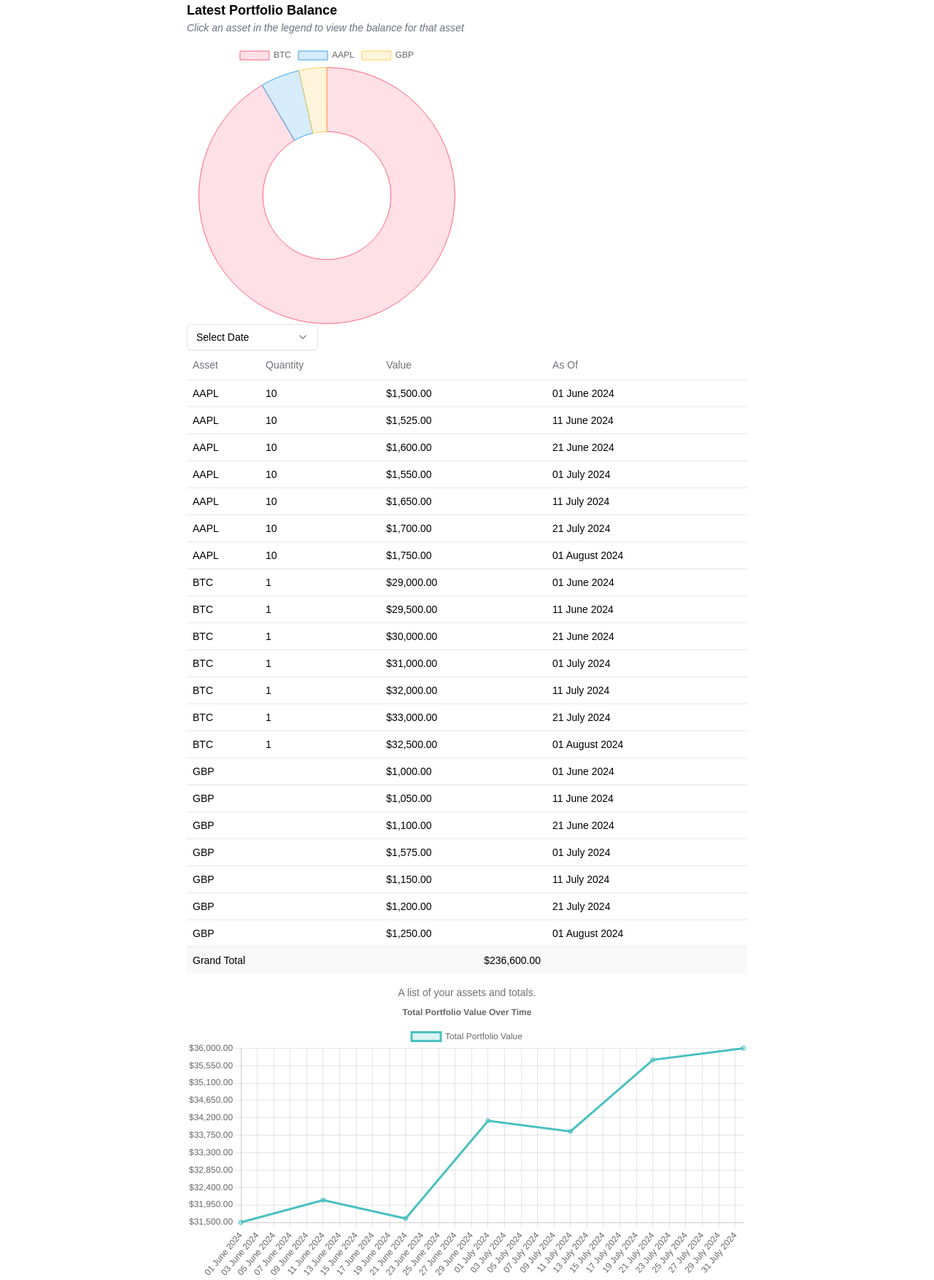
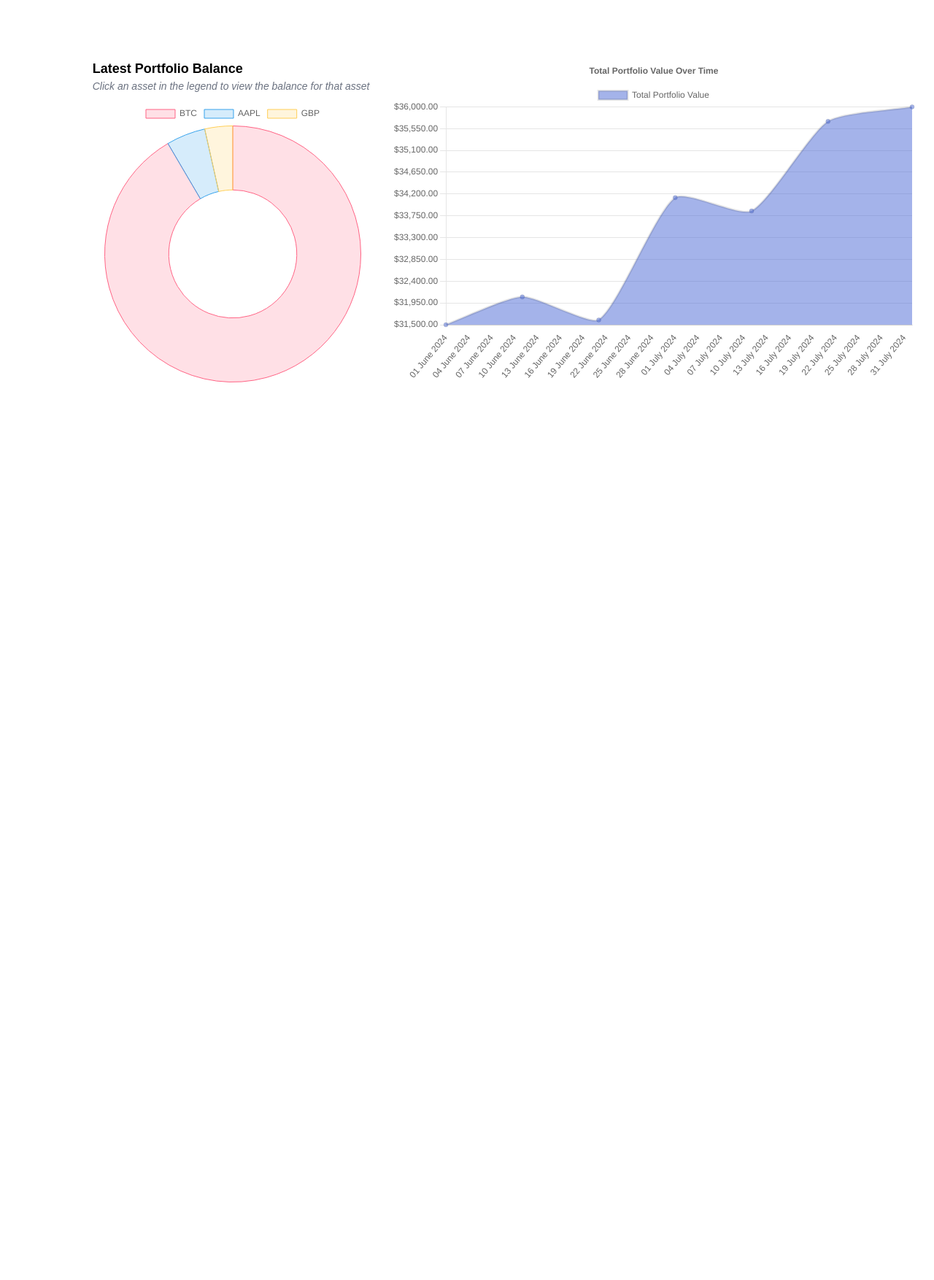
Before and after one commit to DRD161/vega, a Next.js app: page /dashboard in a window 1280 px wide. Shown: the whole page at 73% size. After the commit the page ends 800 px from the top, so only its background shows below. Built offline with nearby package versions, Linux system fonts and the light colour scheme.

Commit message:
Update layout.

```diff
--- a/app/dashboard/page.tsx
+++ b/app/dashboard/page.tsx
@@ -14,10 +14,10 @@ const Dashboard = async () => {
     const pricesData = await fetchChartData("http://localhost:3000/api/prices");
 
     return (
-      <main className="grid auto-rows-auto items-center justify-items-center min-h-screen">
-        <section>
+      <main>
+        <section className="grid grid-cols-12 auto-rows-max pt-20 px-6">
           <DoughnutChart data={portfolioData} />
-          <TableComponent data={portfolioData} />
+          {/*<TableComponent data={portfolioData} />*/}
           <LineChart portfolio={portfolioData} data={pricesData} />
         </section>
       </main>
--- a/components/DateSelect.tsx
+++ b/components/DateSelect.tsx
@@ -15,6 +15,7 @@ const options: string[] = ["2024-06-01", "2024-07-01", "2024-08-01"];
 
 const DateSelect = ({ onDateChange }: DateSelectProps) => {
   return (
+    <div className="mb-4">
       <Select onValueChange={onDateChange}>
         <SelectTrigger className="w-[180px] focus:ring-blue">
           <SelectValue placeholder="Select Date" />
@@ -28,6 +29,7 @@ const DateSelect = ({ onDateChange }: DateSelectProps) => {
           ))}
         </SelectContent>
       </Select>
+    </div>
   );
 };
 
--- a/components/DoughnutChart.tsx
+++ b/components/DoughnutChart.tsx
@@ -68,14 +68,14 @@ const DoughnutChart = ({ data }: DoughnutProps) => {
   }, [data]);
 
   return doughnutChartData ? (
-    <div>
+    <div className="w-full lg:w-96 col-start-1 col-span-12 lg:col-start-2 lg:col-span-4 row-start-1">
       <div className="mb-3">
         <p className="text-lg font-bold">Latest Portfolio Balance</p>
         <p className="text-sm text-gray-500 italic">
           Click an asset in the legend to view the balance for that asset
         </p>
       </div>
-      <div className="w-1/2">
+      <div>
         <Doughnut
           data={doughnutChartData}
           options={{
--- a/components/LineChart.tsx
+++ b/components/LineChart.tsx
@@ -13,7 +13,16 @@ import {
   Title,
   Tooltip,
   TimeScale,
+  Filler,
 } from "chart.js";
+import {
+  Card,
+  CardContent,
+  CardDescription,
+  CardFooter,
+  CardHeader,
+  CardTitle,
+} from "@/components/ui/card";
 import { Line } from "react-chartjs-2";
 import "chartjs-adapter-date-fns";
 import { formatDate, formatCurrency } from "@/lib/utils";
@@ -29,10 +38,12 @@ ChartJS.register(
   Tooltip,
   Legend,
   TimeScale,
+  Filler,
 );
 
 export const defaultOptions: ChartOptions<"line"> = {
   responsive: true,
+  maintainAspectRatio: false,
   clip: false,
   plugins: {
     legend: {
@@ -45,10 +56,9 @@ export const defaultOptions: ChartOptions<"line"> = {
     tooltip: {
       callbacks: {
         label: (context) => {
-          const value = context.raw as number; // Type assertion to ensure value is a number
+          const value = context.raw as number;
 
-          // Format the value using your formatCurrency function
-          return formatCurrency.format(value); // Format currency
+          return formatCurrency.format(value);
         },
       },
     },
@@ -62,10 +72,13 @@ export const defaultOptions: ChartOptions<"line"> = {
           day: "DD MM YYYY",
         },
       },
+      grid: {
+        display: false,
+      },
       ticks: {
         callback: (value) => {
           if (typeof value === "number") {
-            return formatDate(new Date(value).toISOString()); // Format date
+            return formatDate(new Date(value).toISOString());
           }
           return value;
         },
@@ -74,11 +87,14 @@ export const defaultOptions: ChartOptions<"line"> = {
     y: {
       type: "linear",
       min: 0,
+      grid: {
+        display: false,
+      },
       ticks: {
         stepSize: 1,
         callback: (value) => {
           if (typeof value === "number") {
-            return formatCurrency.format(value); // Format Y-axis currency
+            return formatCurrency.format(value);
           }
           return value;
         },
@@ -104,18 +120,16 @@ const LineChart = ({ data, portfolio }: LineChartProps) => {
   useEffect(() => {
     if (data && portfolio) {
       // Get unique dates from the data
-      const labels = Array.from(new Set(data.map((item) => item.asOf))).sort(
-        (a, b) => new Date(a).getTime() - new Date(b).getTime(),
+      const labels: string[] = Array.from(new Set(data.map((item: PricesInterface) => item.asOf))).sort(
+        (a: string, b: string) => new Date(a).getTime() - new Date(b).getTime(),
       );
 
-      // Aggregate portfolio values for each unique date
       const portfolioValues = labels.map((date) => {
         return portfolio
           .filter((portfolioItem) => portfolioItem.asOf === date)
           .reduce((acc, portfolioItem) => acc + portfolioItem.totalValue, 0);
       });
 
-      // Set dynamic max and min for the Y-axis
       const maxValue = Math.max(...portfolioValues);
       const minValue = Math.min(...portfolioValues);
       const range = maxValue - minValue;
@@ -146,9 +160,10 @@ const LineChart = ({ data, portfolio }: LineChartProps) => {
         {
           label: "Total Portfolio Value",
           data: portfolioValues,
-          borderColor: "rgb(75, 192, 192)",
-          backgroundColor: "rgba(75, 192, 192, 0.2)",
-          fill: false,
+          lineTension: 0.2,
+          backgroundColor: "rgba(75, 105, 214, 0.5)",
+          opacity: "0.2",
+          fill: true,
         },
       ];
 
@@ -162,7 +177,9 @@ const LineChart = ({ data, portfolio }: LineChartProps) => {
   }, [data, portfolio]);
 
   return (
-    <Line className="w-full h-96" options={chartOptions} data={lineChartData} />
+    <div className="col-start-6 col-span-10">
+      <Line options={chartOptions} data={lineChartData} />
+    </div>
   );
 };
 
--- a/components/TableComponent.tsx
+++ b/components/TableComponent.tsx
@@ -9,6 +9,14 @@ import {
   TableHeader,
   TableRow,
 } from "@/components/ui/table";
+import {
+  Card,
+  CardContent,
+  CardDescription,
+  CardFooter,
+  CardHeader,
+  CardTitle,
+} from "@/components/ui/card";
 import DateSelect from "@/components/DateSelect";
 import { PortfolioInterface, PositionsInterface } from "@/app/data/portfolio";
 import { fetchChartData, formatDate, formatCurrency } from "@/lib/utils";
@@ -67,14 +75,18 @@ const TableComponent = ({ data }: TableProps) => {
   return (
     <>
       {tableData && (
-        <div className="w-full col-span-3">
+        <Card className="col-start-1 col-span-12 lg:col-start-6 lg:col-span-7 row-start-1 p-4">
+          <CardHeader className="text-3xl">
+            <CardTitle>Positions Table</CardTitle>
+            <CardDescription>A list of your assets and totals.</CardDescription>
+          </CardHeader>
+          <CardContent>
             <DateSelect onDateChange={handleDateChange} />
 
             <Table>
-            <TableCaption>A list of your assets and totals.</TableCaption>
-            <TableHeader>
+              <TableHeader className="sticky w-full top-0">
                 <TableRow>
-                <TableHead className="w-[100px]">Asset</TableHead>
+                  <TableHead>Asset</TableHead>
                   <TableHead>Quantity</TableHead>
                   <TableHead>Value</TableHead>
                   <TableHead>As Of</TableHead>
@@ -85,7 +97,9 @@ const TableComponent = ({ data }: TableProps) => {
                   <TableRow key={id}>
                     <TableCell>{position.asset}</TableCell>
                     <TableCell>{position.quantity}</TableCell>
-                  <TableCell>{formatCurrency.format(position.value)}</TableCell>
+                    <TableCell>
+                      {formatCurrency.format(position.value)}
+                    </TableCell>
                     <TableCell>{formatDate(position.asOf)}</TableCell>
                   </TableRow>
                 ))}
@@ -93,12 +107,13 @@ const TableComponent = ({ data }: TableProps) => {
               <TableFooter className="w-full">
                 <TableRow>
                   <TableCell colSpan={2}>Grand Total</TableCell>
-                <TableCell className="text-right">{totalValue}</TableCell>
+                  <TableCell>{totalValue}</TableCell>
                   <TableCell></TableCell>
                 </TableRow>
               </TableFooter>
             </Table>
-        </div>
+          </CardContent>
+        </Card>
       )}
     </>
   );
--- a/components/ui/table.tsx
+++ b/components/ui/table.tsx
@@ -1,28 +1,26 @@
-import * as React from "react"
+import * as React from "react";
 
-import { cn } from "@/lib/utils"
+import { cn } from "@/lib/utils";
 
 const Table = React.forwardRef<
   HTMLTableElement,
   React.HTMLAttributes<HTMLTableElement>
 >(({ className, ...props }, ref) => (
-  <div className="relative w-full overflow-auto">
-    <table
-      ref={ref}
-      className={cn("w-full caption-bottom text-sm", className)}
-      {...props}
-    />
-  </div>
-))
-Table.displayName = "Table"
+  <table
+    ref={ref}
+    className={cn("w-full caption-bottom text-sm", className)}
+    {...props}
+  />
+));
+Table.displayName = "Table";
 
 const TableHeader = React.forwardRef<
   HTMLTableSectionElement,
   React.HTMLAttributes<HTMLTableSectionElement>
 >(({ className, ...props }, ref) => (
   <thead ref={ref} className={cn("[&_tr]:border-b", className)} {...props} />
-))
-TableHeader.displayName = "TableHeader"
+));
+TableHeader.displayName = "TableHeader";
 
 const TableBody = React.forwardRef<
   HTMLTableSectionElement,
@@ -33,8 +31,8 @@ const TableBody = React.forwardRef<
     className={cn("[&_tr:last-child]:border-0", className)}
     {...props}
   />
-))
-TableBody.displayName = "TableBody"
+));
+TableBody.displayName = "TableBody";
 
 const TableFooter = React.forwardRef<
   HTMLTableSectionElement,
@@ -44,12 +42,12 @@ const TableFooter = React.forwardRef<
     ref={ref}
     className={cn(
       "border-t bg-zinc-100/50 font-medium [&>tr]:last:border-b-0 dark:bg-zinc-800/50",
-      className
+      className,
     )}
     {...props}
   />
-))
-TableFooter.displayName = "TableFooter"
+));
+TableFooter.displayName = "TableFooter";
 
 const TableRow = React.forwardRef<
   HTMLTableRowElement,
@@ -59,12 +57,12 @@ const TableRow = React.forwardRef<
     ref={ref}
     className={cn(
       "border-b transition-colors hover:bg-zinc-100/50 data-[state=selected]:bg-zinc-100 dark:hover:bg-zinc-800/50 dark:data-[state=selected]:bg-zinc-800",
-      className
+      className,
     )}
     {...props}
   />
-))
-TableRow.displayName = "TableRow"
+));
+TableRow.displayName = "TableRow";
 
 const TableHead = React.forwardRef<
   HTMLTableCellElement,
@@ -74,12 +72,12 @@ const TableHead = React.forwardRef<
     ref={ref}
     className={cn(
       "h-10 px-2 text-left align-middle font-medium text-zinc-500 [&:has([role=checkbox])]:pr-0 [&>[role=checkbox]]:translate-y-[2px] dark:text-zinc-400",
-      className
+      className,
     )}
     {...props}
   />
-))
-TableHead.displayName = "TableHead"
+));
+TableHead.displayName = "TableHead";
 
 const TableCell = React.forwardRef<
   HTMLTableCellElement,
@@ -89,12 +87,12 @@ const TableCell = React.forwardRef<
     ref={ref}
     className={cn(
       "p-2 align-middle [&:has([role=checkbox])]:pr-0 [&>[role=checkbox]]:translate-y-[2px]",
-      className
+      className,
     )}
     {...props}
   />
-))
-TableCell.displayName = "TableCell"
+));
+TableCell.displayName = "TableCell";
 
 const TableCaption = React.forwardRef<
   HTMLTableCaptionElement,
@@ -105,8 +103,8 @@ const TableCaption = React.forwardRef<
     className={cn("mt-4 text-sm text-zinc-500 dark:text-zinc-400", className)}
     {...props}
   />
-))
-TableCaption.displayName = "TableCaption"
+));
+TableCaption.displayName = "TableCaption";
 
 export {
   Table,
@@ -117,4 +115,4 @@ export {
   TableRow,
   TableCell,
   TableCaption,
-}
+};
```
Lines whose indentation alone changed are shown as unchanged.
